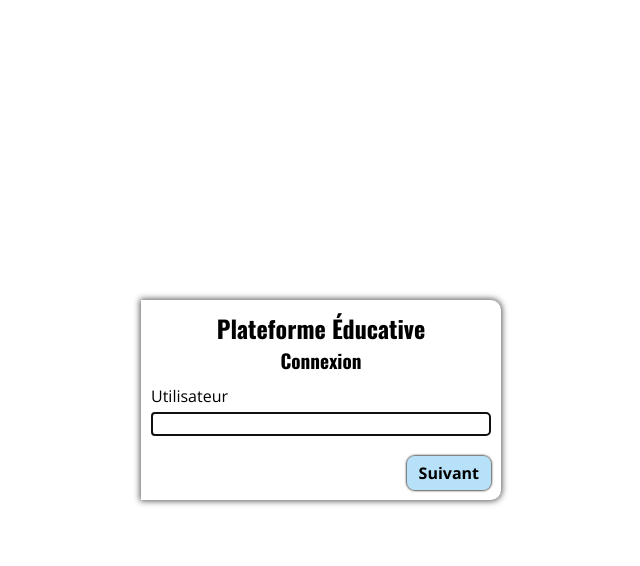
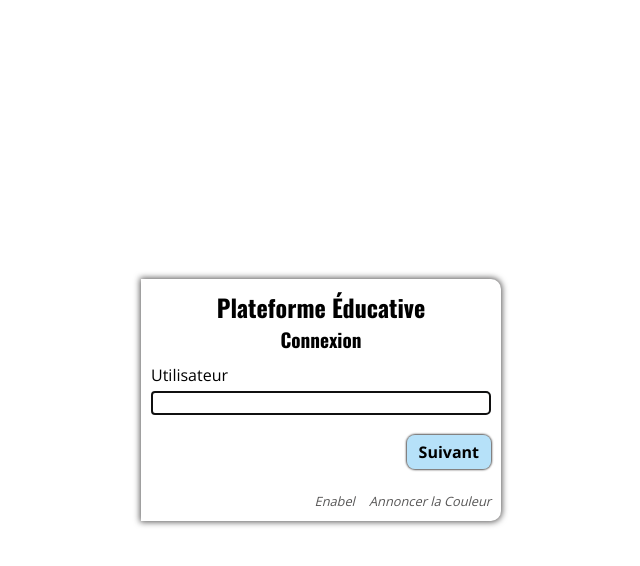
Before and after one commit to vanmaerckechri/AC_1TA-connexion, a PHP site: page / in a window 1280 px wide. Shown: the top 566 px of the page, without its empty margins (319-959 px from the left). Run offline with PHP 8.4, Linux system fonts and the light colour scheme; some libraries are stand-ins or nearby versions.

Commit message:
update css and add links enabel ac

```diff
--- a/assets/css/style.css
+++ b/assets/css/style.css
@@ -80,5 +80,19 @@ input {
       .connexion form .formButton:hover {
         background-color: #4ab4f1;
         box-shadow: 0px 0px 20px 0px #4ab4f1; }
+  .connexion .enabel {
+    text-align: right;
+    margin-top: 20px; }
+    .connexion .enabel a {
+      margin-left: 10px;
+      border-bottom: 2px solid white;
+      text-decoration: none;
+      color: #575656;
+      font-size: .8rem;
+      font-style: italic;
+      transition: color .3s, border-color .5s; }
+      .connexion .enabel a:hover {
+        border-color: #4ab4f1;
+        color: black; }
 
 /*# sourceMappingURL=style.css.map */
--- a/assets/sass/_layout.scss
+++ b/assets/sass/_layout.scss
@@ -52,4 +52,24 @@
 			}
 		}
 	}
+	.enabel
+	{
+		text-align: right;
+		margin-top: 20px;
+		a
+		{
+			margin-left: 10px;
+			border-bottom: 2px solid white;
+			text-decoration: none;
+			color: $enabel-grey;
+			font-size: .8rem;
+			font-style: italic;
+			transition: color .3s, border-color .5s;
+			&:hover
+			{
+				border-color: $ac-blue;
+				color: black;
+			}
+		}
+	}
 }
--- a/view/template.php
+++ b/view/template.php
@@ -15,6 +15,10 @@
             <h1>Plateforme Éducative</h1>
             <h2>Connexion</h2>
     		<?=$content?>
+            <div class="enabel">
+                <a href="https://www.enabel.be/" target="_blank" rel="noopener">Enabel</a>
+                <a href="http://www.annoncerlacouleur.be/" target="_blank" rel="noopener">Annoncer la Couleur</a>
+            </div>
         </div>
         <p class="smsAlert"><?=$_SESSION['smsAlert']?></p>
     </div>
```
Also changed, not shown: 1 other file.
